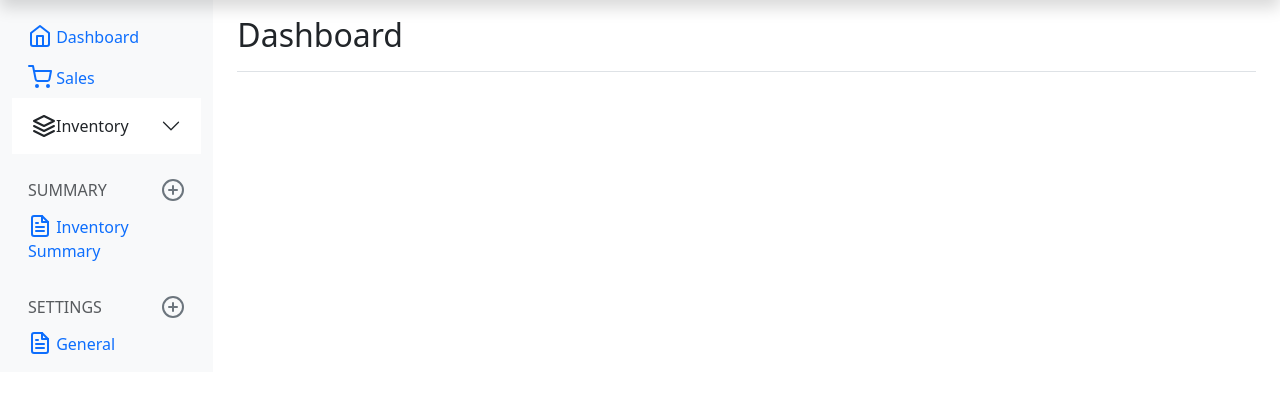
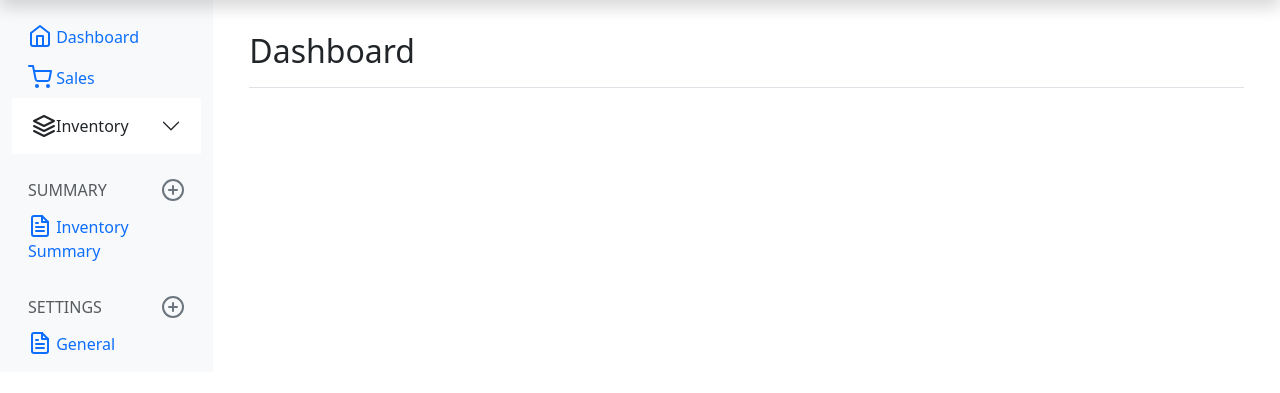
Before and after one commit to lolideppt123/inventory-management-1, a Django app: page / in a window 1280 px wide. Shown: the part 36-429 px from the top of the page. Run offline with Django 4.2, Linux system fonts and the light colour scheme; the visitor is signed in with stand-in values (Sample User, id 1); some libraries are stand-ins or nearby versions.

Commit message:
few tweaks 2

```diff
--- a/dashboard/templates/dashboard/homepage.html
+++ b/dashboard/templates/dashboard/homepage.html
@@ -2,10 +2,12 @@
 {% load static %}
 {% block content %}
 
+<div class="container mt-3">
+    {% include 'partials/_messages.html' %}
     <div class="d-flex justify-content-between flex-wrap flex-md-nowrap align-items-center pt-3 pb-2 mb-3 border-bottom">
-        {% include 'partials/_messages.html' %}
         <h1 class="h2">Dashboard</h1>
     </div>
+</div>
 
 
 
--- a/userpreferences/views.py
+++ b/userpreferences/views.py
@@ -13,9 +13,6 @@ class IndexPage(View):
         currency_list = json.load(currency_json)
 
     def get(self, request):
-        # # debugger it will pause and run debugger
-        # import pdb
-        # pdb.set_trace()
         exist = UserPreference.objects.filter(user=request.user).exists()
         if exist:
             user_preference = UserPreference.objects.get(user=request.user)
@@ -34,7 +31,5 @@ class IndexPage(View):
         else:
             UserPreference.objects.create(user=request.user, currency=currency)
         messages.success(request, 'Changes saved.')
-        # import pdb
-        # pdb.set_trace()
 
         return render(request, 'preferences/index.html', {'currencies':self.currency_list, 'user_preference': user_preference})
```
